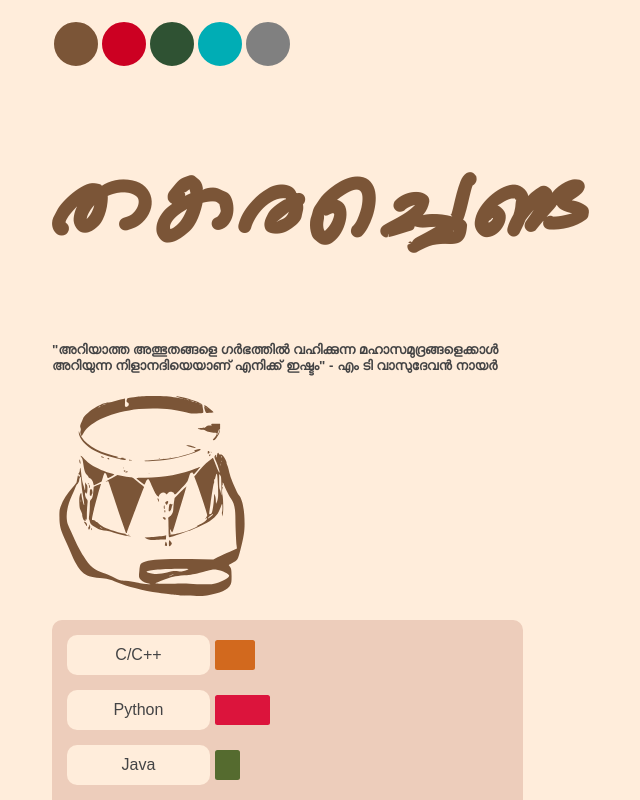
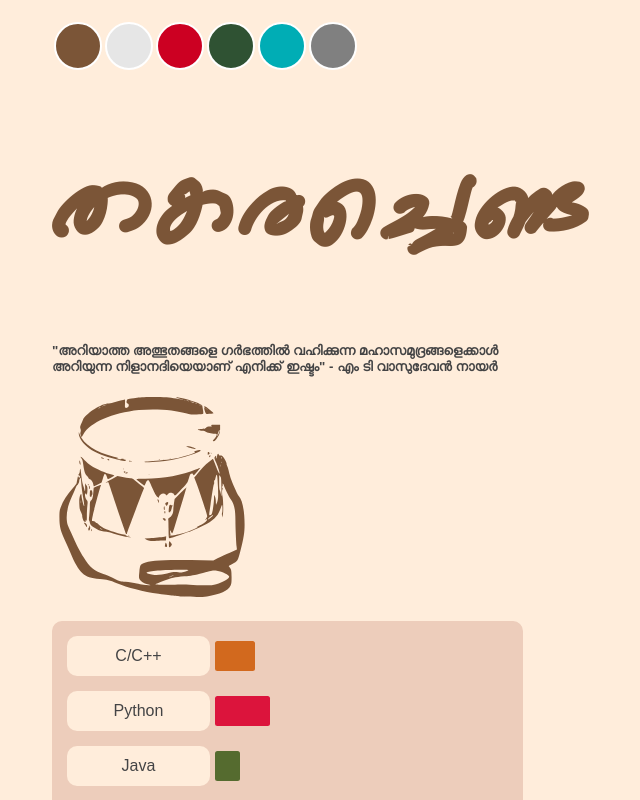
Before and after one commit to VivekThazhathattil/thakarachenda, a React (Create React App) app: page / in a window 1280 px wide. Shown: the top 800 px of the page, without its empty margins (204-844 px from the left). Built offline with nearby package versions, Linux system fonts and the light colour scheme.

Commit message:
add plain white theme

```diff
--- a/src/App.js
+++ b/src/App.js
@@ -8,6 +8,7 @@ import Stats from './stats';
 import { useState } from 'react';
 import styled, { ThemeProvider } from 'styled-components';
 import {
+	plainTheme,
 	cherryTheme,
 	darkTheme,
 	paperTheme,
@@ -28,6 +29,9 @@ function App() {
 
 	const themeToggler = (themeString) =>{
 		switch(themeString){
+			case "plain":
+				setTheme("plain");
+				break;
 			case "paper":
 				setTheme("paper");
 				break;
@@ -50,6 +54,8 @@ function App() {
 
 	const applyTheme = () =>{
 		switch(theme){
+			case "plain":
+				return plainTheme;
 			case "paper":
 				return paperTheme;
 			case "cherry":
@@ -69,11 +75,12 @@ function App() {
 		<ThemeProvider theme={() => applyTheme()}>
 			<GlobalStyles />
     	<StyledApp className="App">
-				<button className="color-icon" style={{background: '#7B5537'}} onClick={() => themeToggler('paper')} />
-				<button className="color-icon" style={{background: '#cc0022'}} onClick={() => themeToggler('cherry')} />
-				<button className="color-icon" style={{background: '#2F5233'}} onClick={() => themeToggler('green')} />
-				<button className="color-icon" style={{background: '#00ADB5'}} onClick={() => themeToggler('dark')} />
-				<button className="color-icon" style={{background: '#808080'}} onClick={() => themeToggler('amoled')} />
+				<button className="color-icon" style={{background: '#7B5537', borderColor: 'white'}} onClick={() => themeToggler('paper')} />
+				<button className="color-icon" style={{background: '#e6e6e6', borderColor: 'white'}} onClick={() => themeToggler('plain')} />
+				<button className="color-icon" style={{background: '#cc0022', borderColor: 'white'}} onClick={() => themeToggler('cherry')} />
+				<button className="color-icon" style={{background: '#2F5233', borderColor: 'white'}} onClick={() => themeToggler('green')} />
+				<button className="color-icon" style={{background: '#00ADB5', borderColor: 'white'}} onClick={() => themeToggler('dark')} />
+				<button className="color-icon" style={{background: '#808080', borderColor: 'white'}} onClick={() => themeToggler('amoled')} />
 			<	LoadTitle />
 			<	Stats stats={progLang}/>
 			<	LoadIndex />
--- a/src/index.css
+++ b/src/index.css
@@ -225,8 +225,12 @@ hr {
 }
 
 .color-icon{
+  box-sizing: border-box;
+  -moz-box-sizing: border-box;
+  -webkit-box-sizing: border-box;
   width: 3rem;
   height: 3rem;
+  margin: 1.5px;
   border: 2px solid var(--main-bg);
   border-radius: 100px;
 }
--- a/src/themes.js
+++ b/src/themes.js
@@ -6,6 +6,14 @@ export const darkTheme = {
   mainBg:     "#393E46",
   secBg:      "#222831",
   textColor:  "#d3d3d3",
+};
+
+export const plainTheme = {
+  mainColor:  "black",
+  secColor:   "black",
+  mainBg:     "#fff",
+  secBg:      "#f2f2f2",
+  textColor:  "black",
 };
 
 export const cherryTheme = {
```
